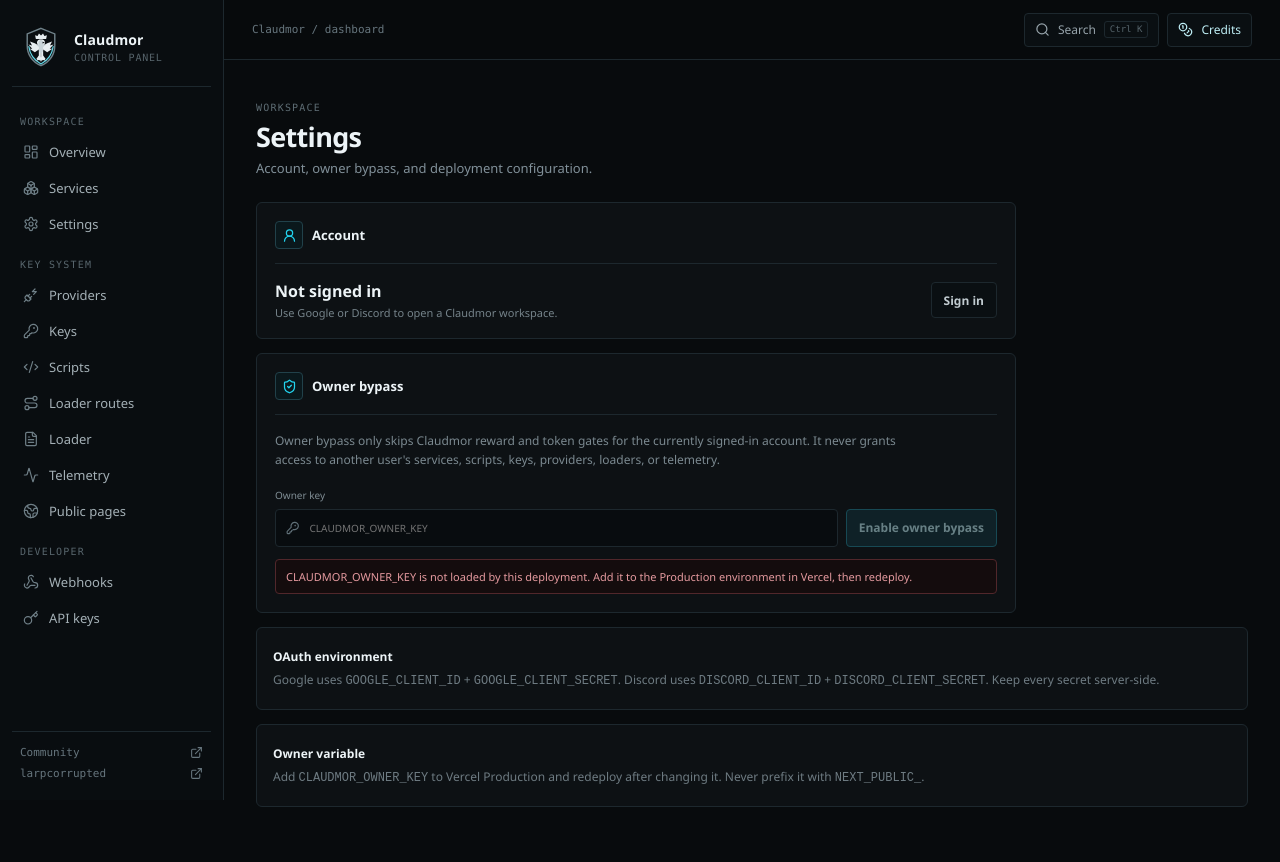
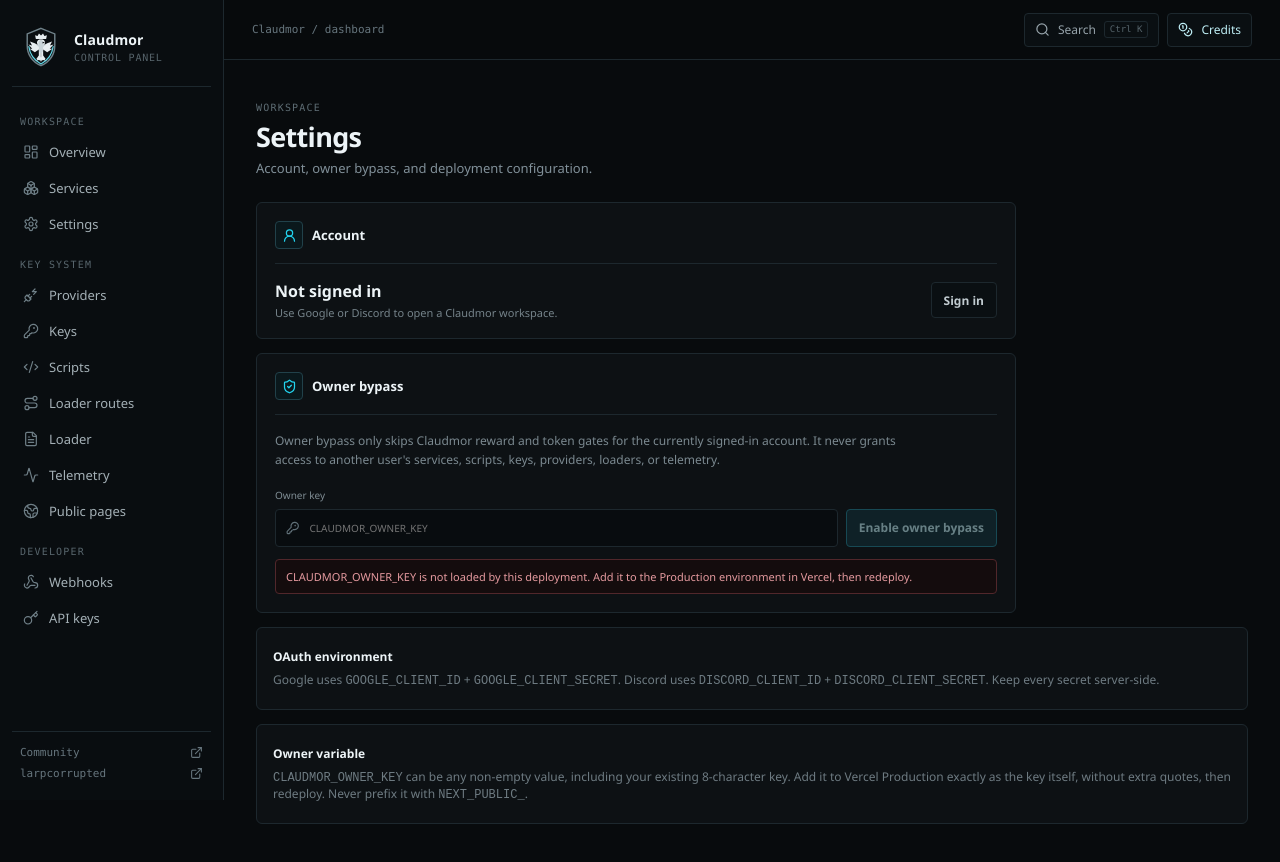
Before and after one commit to KryptIT/Cluadmor, a Next.js app: page /dashboard/settings in a window 1280 px wide. Shown: the top 862 px of the page. Built offline with nearby package versions, Linux system fonts and the light colour scheme; no server answers; the database is empty.

Commit message:
Clarify owner key length requirements

```diff
--- a/app/dashboard/settings/page.tsx
+++ b/app/dashboard/settings/page.tsx
@@ -235,7 +235,7 @@
 
       <section className="hintCard">
         <strong>Owner variable</strong>
-        <p>Add <code>CLAUDMOR_OWNER_KEY</code> to Vercel Production and redeploy after changing it. Never prefix it with <code>NEXT_PUBLIC_</code>.</p>
+        <p><code>CLAUDMOR_OWNER_KEY</code> can be any non-empty value, including your existing 8-character key. Add it to Vercel Production exactly as the key itself, without extra quotes, then redeploy. Never prefix it with <code>NEXT_PUBLIC_</code>.</p>
       </section>
     </>
   );
```
